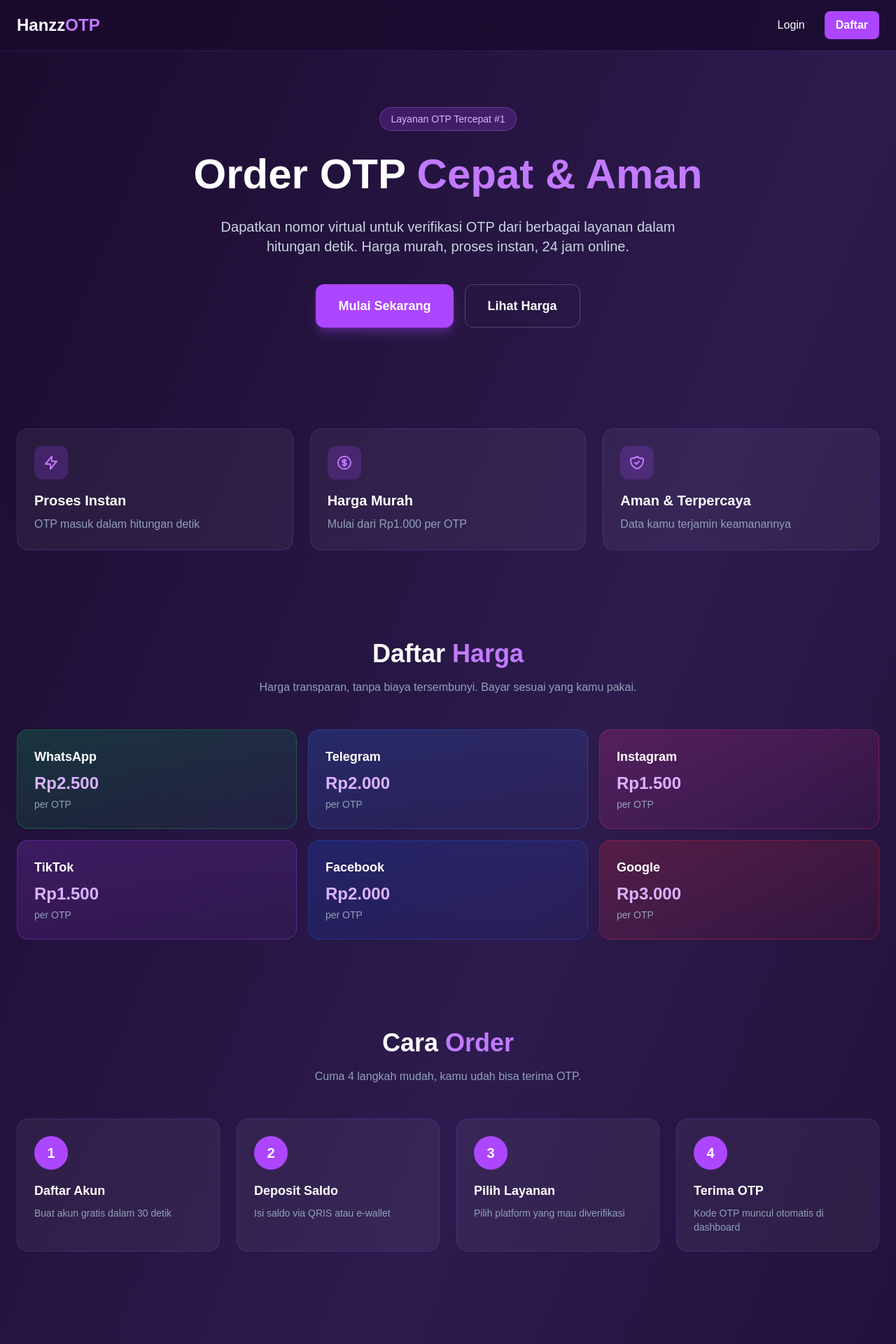
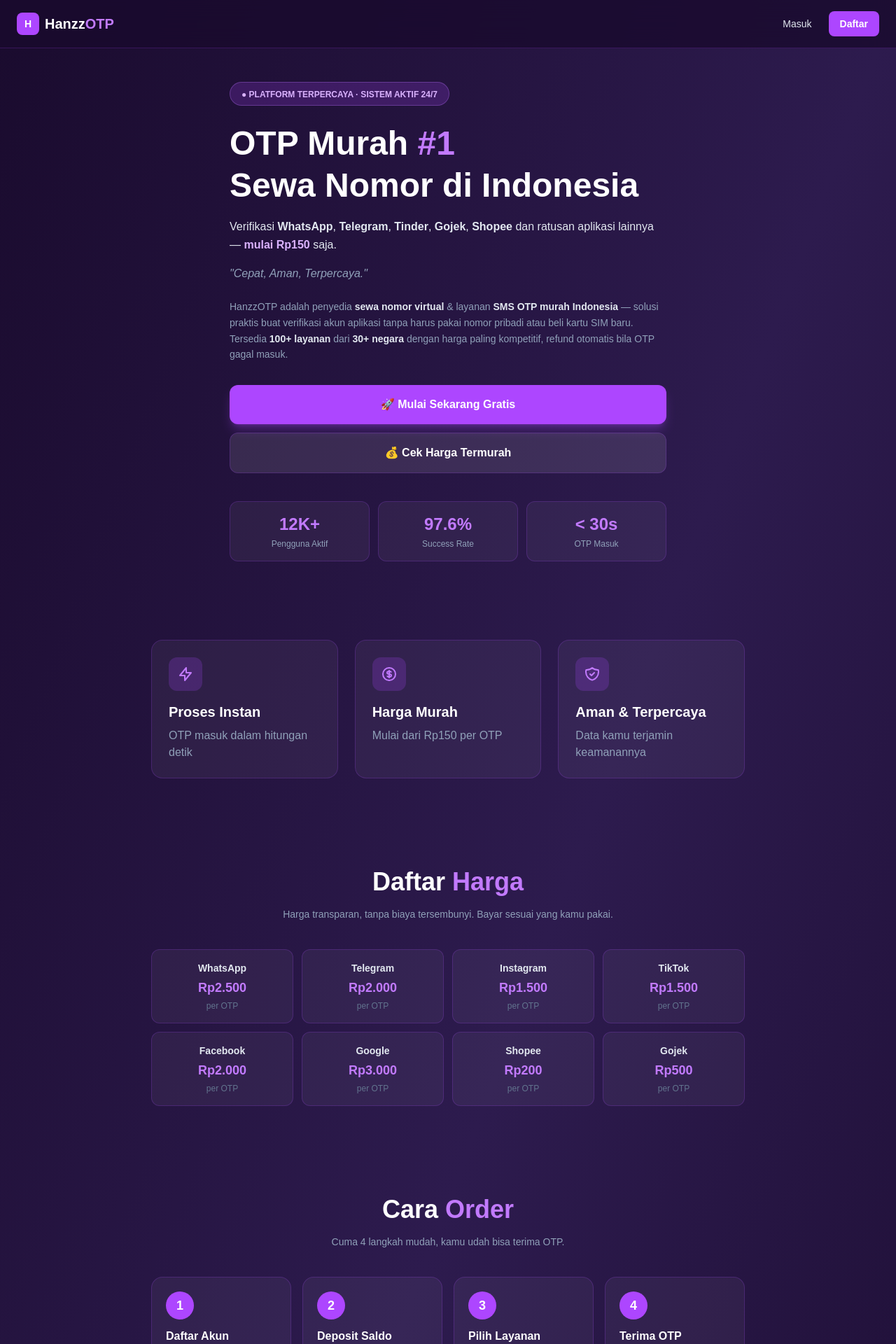
Before and after one commit to HanzzXD7/hanzzotp, a Next.js app: page / in a window 1280 px wide. Shown: the top 1920 px of the page at 70% size. Built offline with nearby package versions, Linux system fonts and the light colour scheme.

Commit message:
change the appearance

```diff
--- a/app/page.tsx
+++ b/app/page.tsx
@@ -1,10 +1,19 @@
 export default function Home() {
-  const faqs = [
-    { q: 'Apa itu HanzzOTP?', a: 'HanzzOTP adalah layanan yang menyediakan nomor virtual untuk menerima kode OTP dari berbagai platform seperti WhatsApp, Telegram, Instagram, dan lainnya.' },
-    { q: 'Berapa lama OTP masuk?', a: 'Rata-rata OTP masuk dalam 1-3 menit setelah order. Kalau lebih dari 20 menit tidak masuk, saldo akan otomatis dikembalikan.' },
-    { q: 'Apakah aman?', a: 'Ya, kami menggunakan penyedia API resmi dan terenkripsi. Data kamu tidak akan dibagikan ke pihak lain.' },
-    { q: 'Bagaimana cara deposit?', a: 'Deposit bisa melalui QRIS, transfer bank, atau e-wallet. Saldo akan masuk otomatis setelah pembayaran dikonfirmasi.' },
-    { q: 'Apakah ada refund?', a: 'Jika OTP tidak masuk dalam 20 menit, saldo otomatis dikembalikan 100% tanpa potongan.' },
+  const stats = [
+    { num: '12K+', label: 'Pengguna Aktif' },
+    { num: '97.6%', label: 'Success Rate' },
+    { num: '< 30s', label: 'OTP Masuk' },
+  ]
+
+  const prices = [
+    { name: 'WhatsApp', price: 'Rp2.500' },
+    { name: 'Telegram', price: 'Rp2.000' },
+    { name: 'Instagram', price: 'Rp1.500' },
+    { name: 'TikTok', price: 'Rp1.500' },
+    { name: 'Facebook', price: 'Rp2.000' },
+    { name: 'Google', price: 'Rp3.000' },
+    { name: 'Shopee', price: 'Rp200' },
+    { name: 'Gojek', price: 'Rp500' },
   ]
 
   const steps = [
@@ -14,59 +23,79 @@
     { num: '4', title: 'Terima OTP', desc: 'Kode OTP muncul otomatis di dashboard' },
   ]
 
-  const prices = [
-    { name: 'WhatsApp', price: 'Rp2.500', color: 'from-green-500/20 to-green-500/5', border: 'border-green-500/30' },
-    { name: 'Telegram', price: 'Rp2.000', color: 'from-blue-500/20 to-blue-500/5', border: 'border-blue-500/30' },
-    { name: 'Instagram', price: 'Rp1.500', color: 'from-pink-500/20 to-pink-500/5', border: 'border-pink-500/30' },
-    { name: 'TikTok', price: 'Rp1.500', color: 'from-purple-500/20 to-purple-500/5', border: 'border-purple-500/30' },
-    { name: 'Facebook', price: 'Rp2.000', color: 'from-blue-600/20 to-blue-600/5', border: 'border-blue-600/30' },
-    { name: 'Google', price: 'Rp3.000', color: 'from-red-500/20 to-red-500/5', border: 'border-red-500/30' },
+  const faqs = [
+    { q: 'Apa itu HanzzOTP?', a: 'HanzzOTP adalah layanan sewa nomor virtual untuk menerima SMS OTP dari berbagai platform seperti WhatsApp, Telegram, Instagram, Shopee, dan ratusan aplikasi lainnya.' },
+    { q: 'Berapa lama OTP masuk?', a: 'Rata-rata OTP masuk dalam 30 detik. Kalau lebih dari 20 menit tidak masuk, saldo otomatis dikembalikan 100%.' },
+    { q: 'Apakah aman?', a: 'Ya, kami menggunakan penyedia API resmi dan terenkripsi. Data kamu tidak akan dibagikan ke pihak lain.' },
+    { q: 'Bagaimana cara deposit?', a: 'Deposit bisa melalui QRIS, transfer bank, atau e-wallet. Saldo masuk otomatis setelah pembayaran dikonfirmasi.' },
+    { q: 'Apakah ada refund?', a: 'Jika OTP tidak masuk dalam 20 menit, saldo otomatis dikembalikan 100% tanpa potongan.' },
   ]
 
   return (
     <main className="min-h-screen bg-gradient-to-br from-[#1a0b2e] via-[#2d1b4e] to-[#1a0b2e] text-white">
       {/* Navbar */}
-      <nav className="flex justify-between items-center px-6 py-4 border-b border-purple-500/20 sticky top-0 backdrop-blur-lg bg-[#1a0b2e]/80 z-50">
-        <h1 className="text-2xl font-bold">
-          Hanzz<span className="text-purple-400">OTP</span>
-        </h1>
-        <div className="flex gap-3">
-          <button className="px-4 py-2 hover:bg-white/10 rounded-lg transition">
-            Login
+      <nav className="flex justify-between items-center px-6 py-4 border-b border-purple-500/20 sticky top-0 bg-[#1a0b2e]/80 backdrop-blur-lg z-50">
+        <div className="flex items-center gap-2">
+          <div className="w-8 h-8 bg-purple-500 rounded-lg flex items-center justify-center">
+            <span className="text-white font-bold text-sm">H</span>
+          </div>
+          <h1 className="text-xl font-bold">
+            Hanzz<span className="text-purple-400">OTP</span>
+          </h1>
+        </div>
+        <div className="flex gap-2">
+          <button className="px-4 py-2 text-slate-200 hover:bg-white/10 rounded-lg transition font-medium text-sm">
+            Masuk
           </button>
-          <button className="bg-purple-500 hover:bg-purple-600 px-4 py-2 rounded-lg transition font-semibold">
+          <button className="bg-purple-500 hover:bg-purple-600 text-white px-4 py-2 rounded-lg transition font-semibold text-sm">
             Daftar
           </button>
         </div>
       </nav>
 
       {/* Hero */}
-      <div className="container mx-auto px-6 py-20 text-center">
+      <div className="container mx-auto px-6 py-12 max-w-2xl">
         <div className="inline-block bg-purple-500/20 border border-purple-400/30 rounded-full px-4 py-1 mb-6">
-          <span className="text-purple-300 text-sm">Layanan OTP Tercepat #1</span>
+          <span className="text-purple-300 text-xs font-semibold">● PLATFORM TERPERCAYA · SISTEM AKTIF 24/7</span>
         </div>
 
-        <h2 className="text-5xl md:text-6xl font-bold mb-6 leading-tight">
-          Order OTP <span className="text-purple-400">Cepat & Aman</span>
+        <h2 className="text-4xl md:text-5xl font-bold mb-4 leading-tight">
+          OTP Murah <span className="text-purple-400">#1</span><br />
+          Sewa Nomor di Indonesia
         </h2>
 
-        <p className="text-xl text-slate-300 mb-10 max-w-2xl mx-auto">
-          Dapatkan nomor virtual untuk verifikasi OTP dari berbagai layanan
-          dalam hitungan detik. Harga murah, proses instan, 24 jam online.
+        <p className="text-base text-slate-200 mb-4 leading-relaxed">
+          Verifikasi <b>WhatsApp</b>, <b>Telegram</b>, <b>Tinder</b>, <b>Gojek</b>, <b>Shopee</b> dan ratusan aplikasi lainnya — <b className="text-purple-300">mulai Rp150</b> saja.
         </p>
 
-        <div className="flex gap-4 justify-center flex-wrap">
-          <button className="bg-purple-500 hover:bg-purple-600 px-8 py-4 rounded-xl font-semibold text-lg transition shadow-lg shadow-purple-500/30">
-            Mulai Sekarang
+        <p className="text-slate-400 italic mb-6">"Cepat, Aman, Terpercaya."</p>
+
+        <p className="text-slate-400 mb-8 leading-relaxed text-sm">
+          HanzzOTP adalah penyedia <b className="text-slate-200">sewa nomor virtual</b> & layanan <b className="text-slate-200">SMS OTP murah Indonesia</b> — solusi praktis buat verifikasi akun aplikasi tanpa harus pakai nomor pribadi atau beli kartu SIM baru. Tersedia <b className="text-slate-200">100+ layanan</b> dari <b className="text-slate-200">30+ negara</b> dengan harga paling kompetitif, refund otomatis bila OTP gagal masuk.
+        </p>
+
+        <div className="flex flex-col gap-3 mb-10">
+          <button className="bg-purple-500 hover:bg-purple-600 text-white px-6 py-4 rounded-xl font-semibold text-base transition shadow-lg shadow-purple-500/30 flex items-center justify-center gap-2">
+            🚀 Mulai Sekarang Gratis
           </button>
-          <button className="border border-white/20 hover:bg-white/10 px-8 py-4 rounded-xl font-semibold text-lg transition">
-            Lihat Harga
+          <button className="bg-white/10 hover:bg-white/20 border border-purple-500/20 text-white px-6 py-4 rounded-xl font-semibold text-base transition flex items-center justify-center gap-2">
+            💰 Cek Harga Termurah
           </button>
+        </div>
+
+        {/* Stats */}
+        <div className="grid grid-cols-3 gap-3">
+          {stats.map((s, i) => (
+            <div key={i} className="bg-white/5 border border-purple-500/20 rounded-xl p-4 text-center">
+              <div className="text-2xl font-bold text-purple-400 mb-1">{s.num}</div>
+              <div className="text-xs text-slate-400">{s.label}</div>
+            </div>
+          ))}
         </div>
       </div>
 
       {/* Features */}
-      <div className="container mx-auto px-6 py-16">
+      <div className="container mx-auto px-6 py-16 max-w-4xl">
         <div className="grid md:grid-cols-3 gap-6">
           <div className="bg-white/5 border border-purple-500/20 rounded-2xl p-6 hover:bg-white/10 transition">
             <div className="w-12 h-12 rounded-xl bg-purple-500/20 flex items-center justify-center mb-4">
@@ -85,7 +114,7 @@
               </svg>
             </div>
             <h3 className="text-xl font-bold mb-2">Harga Murah</h3>
-            <p className="text-slate-400">Mulai dari Rp1.000 per OTP</p>
+            <p className="text-slate-400">Mulai dari Rp150 per OTP</p>
           </div>
 
           <div className="bg-white/5 border border-purple-500/20 rounded-2xl p-6 hover:bg-white/10 transition">
@@ -101,48 +130,45 @@
       </div>
 
       {/* Harga */}
-      <div className="container mx-auto px-6 py-16">
-        <div className="text-center mb-12">
-          <h2 className="text-4xl font-bold mb-4">
+      <div className="container mx-auto px-6 py-16 max-w-4xl">
+        <div className="text-center mb-10">
+          <h2 className="text-3xl md:text-4xl font-bold mb-4">
             Daftar <span className="text-purple-400">Harga</span>
           </h2>
-          <p className="text-slate-400 max-w-2xl mx-auto">
+          <p className="text-slate-400 max-w-2xl mx-auto text-sm">
             Harga transparan, tanpa biaya tersembunyi. Bayar sesuai yang kamu pakai.
           </p>
         </div>
 
-        <div className="grid grid-cols-2 md:grid-cols-3 gap-4">
+        <div className="grid grid-cols-2 md:grid-cols-4 gap-3">
           {prices.map((p, i) => (
-            <div
-              key={i}
-              className={`bg-gradient-to-br ${p.color} border ${p.border} rounded-2xl p-6 hover:scale-105 transition`}
-            >
-              <h3 className="text-lg font-bold mb-2">{p.name}</h3>
-              <p className="text-2xl font-bold text-purple-300">{p.price}</p>
-              <p className="text-slate-400 text-sm mt-1">per OTP</p>
+            <div key={i} className="bg-white/5 border border-purple-500/20 rounded-xl p-4 hover:bg-white/10 hover:border-purple-400/40 transition text-center">
+              <h3 className="text-sm font-semibold mb-1 text-slate-200">{p.name}</h3>
+              <p className="text-lg font-bold text-purple-400">{p.price}</p>
+              <p className="text-slate-500 text-xs mt-1">per OTP</p>
             </div>
           ))}
         </div>
       </div>
 
       {/* Cara Order */}
-      <div className="container mx-auto px-6 py-16">
-        <div className="text-center mb-12">
-          <h2 className="text-4xl font-bold mb-4">
+      <div className="container mx-auto px-6 py-16 max-w-4xl">
+        <div className="text-center mb-10">
+          <h2 className="text-3xl md:text-4xl font-bold mb-4">
             Cara <span className="text-purple-400">Order</span>
           </h2>
-          <p className="text-slate-400 max-w-2xl mx-auto">
+          <p className="text-slate-400 max-w-2xl mx-auto text-sm">
             Cuma 4 langkah mudah, kamu udah bisa terima OTP.
           </p>
         </div>
 
-        <div className="grid md:grid-cols-4 gap-6">
+        <div className="grid md:grid-cols-4 gap-4">
           {steps.map((s, i) => (
-            <div key={i} className="relative bg-white/5 border border-purple-500/20 rounded-2xl p-6">
-              <div className="w-12 h-12 rounded-full bg-purple-500 flex items-center justify-center text-xl font-bold mb-4">
+            <div key={i} className="bg-white/5 border border-purple-500/20 rounded-2xl p-5">
+              <div className="w-10 h-10 rounded-full bg-purple-500 flex items-center justify-center text-lg font-bold mb-3">
                 {s.num}
               </div>
-              <h3 className="text-lg font-bold mb-2">{s.title}</h3>
+              <h3 className="text-base font-bold mb-1">{s.title}</h3>
               <p className="text-slate-400 text-sm">{s.desc}</p>
             </div>
           ))}
@@ -150,31 +176,22 @@
       </div>
 
       {/* FAQ */}
-      <div className="container mx-auto px-6 py-16">
-        <div className="text-center mb-12">
-          <h2 className="text-4xl font-bold mb-4">
+      <div className="container mx-auto px-6 py-16 max-w-3xl">
+        <div className="text-center mb-10">
+          <h2 className="text-3xl md:text-4xl font-bold mb-4">
             Pertanyaan <span className="text-purple-400">Umum</span>
           </h2>
-          <p className="text-slate-400 max-w-2xl mx-auto">
+          <p className="text-slate-400 text-sm">
             Belum nemu jawabannya? Hubungi kami via WhatsApp atau Telegram.
           </p>
         </div>
 
-        <div className="max-w-3xl mx-auto space-y-3">
+        <div className="space-y-3">
           {faqs.map((f, i) => (
-            <details
-              key={i}
-              className="group bg-white/5 border border-purple-500/20 rounded-xl p-5 hover:bg-white/10 transition"
-            >
+            <details key={i} className="group bg-white/5 border border-purple-500/20 rounded-xl p-5 hover:bg-white/10 transition">
               <summary className="flex justify-between items-center cursor-pointer list-none">
                 <span className="font-semibold pr-4">{f.q}</span>
-                <svg
-                  className="w-5 h-5 text-purple-400 flex-shrink-0 group-open:rotate-180 transition-transform"
-                  fill="none"
-                  stroke="currentColor"
-                  strokeWidth="2"
-                  viewBox="0 0 24 24"
-                >
+                <svg className="w-5 h-5 text-purple-400 flex-shrink-0 group-open:rotate-180 transition-transform" fill="none" stroke="currentColor" strokeWidth="2" viewBox="0 0 24 24">
                   <path strokeLinecap="round" strokeLinejoin="round" d="M19 9l-7 7-7-7" />
                 </svg>
               </summary>
@@ -185,7 +202,7 @@
       </div>
 
       {/* CTA */}
-      <div className="container mx-auto px-6 py-16">
+      <div className="container mx-auto px-6 py-16 max-w-4xl">
         <div className="bg-gradient-to-r from-purple-600/30 to-purple-800/30 border border-purple-500/30 rounded-3xl p-10 text-center">
           <h2 className="text-3xl md:text-4xl font-bold mb-4">
             Siap Mulai Order OTP?
@@ -201,7 +218,7 @@
 
       {/* Footer */}
       <footer className="border-t border-purple-500/20 mt-20 pt-12 pb-8">
-        <div className="container mx-auto px-6">
+        <div className="container mx-auto px-6 max-w-4xl">
           <div className="grid md:grid-cols-4 gap-8 mb-10">
             <div className="md:col-span-2">
               <h3 className="text-2xl font-bold mb-3">
@@ -241,4 +258,4 @@
       </footer>
     </main>
   )
-              }
+}
```
